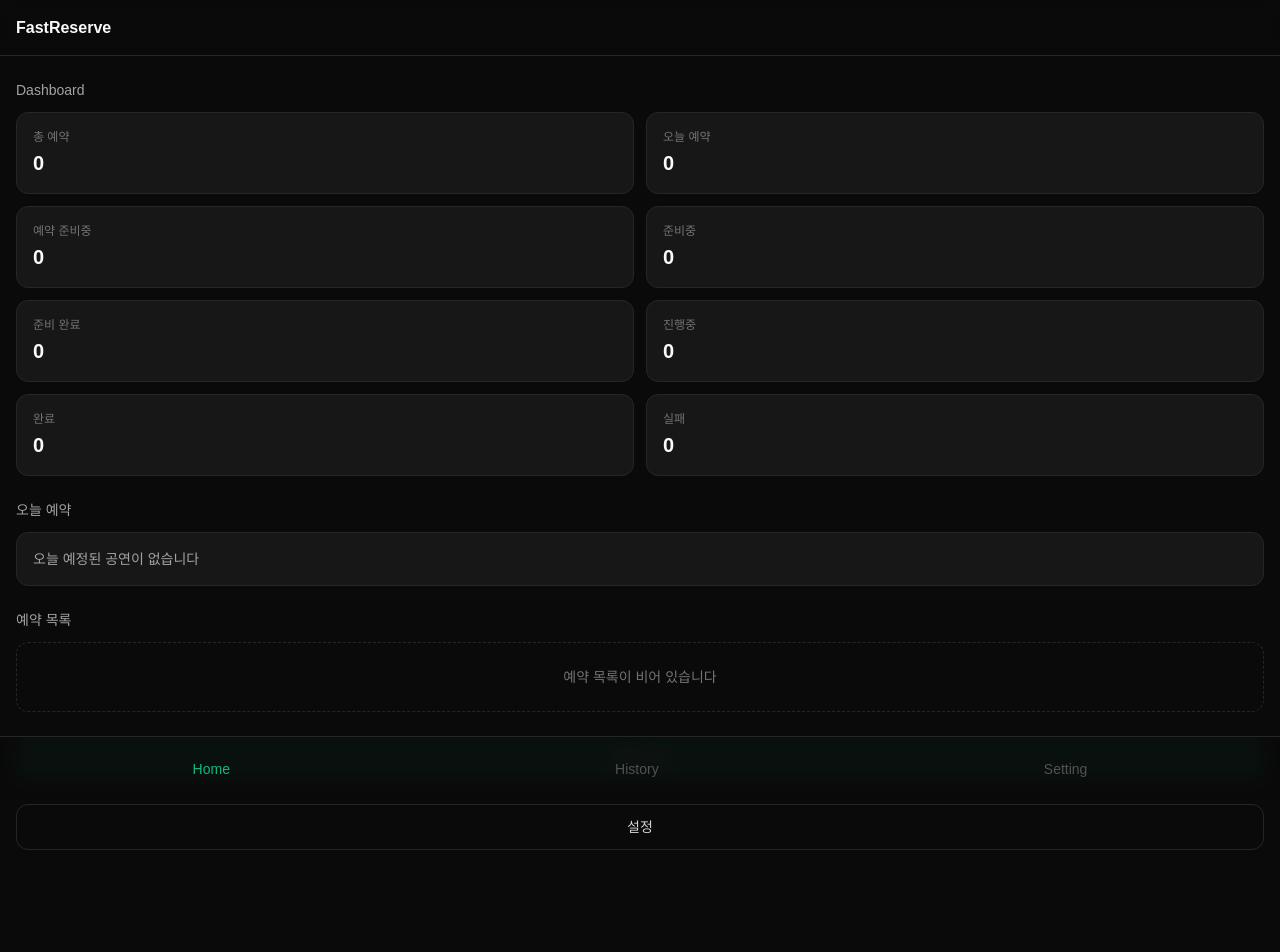
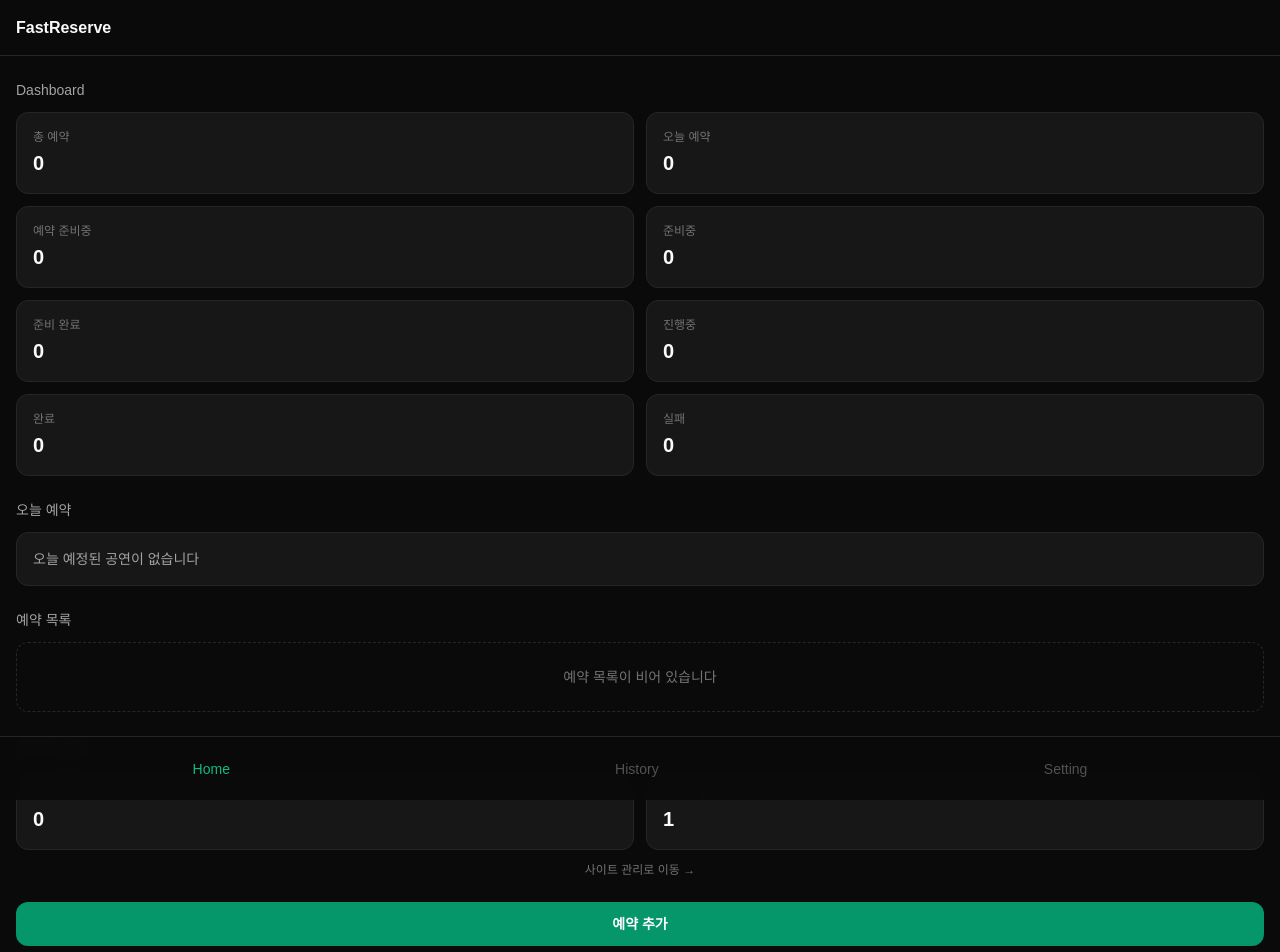
Before and after one commit to parkviewhappy-cmyk/fastreserve, a React (Vite) app: page / in a window 1280 px wide. Shown: the top 952 px of the page. Built offline with nearby package versions, Linux system fonts and the light colour scheme; a web font is replaced by a local one.

Commit message:
feat: integrate health check into home dashboard

```diff
--- a/src/pages/Home/Home.tsx
+++ b/src/pages/Home/Home.tsx
@@ -5,17 +5,20 @@ import ReservationCard from '@/components/common/ReservationCard'
 import SummaryCard from '@/components/common/SummaryCard'
 import { reservationManager } from '@/domain/reservation'
 import { readyEngine } from '@/domain/ready'
+import { healthCheckEngine } from '@/domain/healthCheck'
 
 /**
  * Home 화면.
  * Sprint 4 범위: 상단 Dashboard는 Ready Engine의 getDashboardSummary() 결과만 사용하며
  * Home에서 직접 통계를 계산하지 않는다. "오늘 예약"도 Ready Engine의
  * getTodayReservations()를 사용한다.
+ * Sprint 5 범위: 사이트 로그인 상태 요약은 Health Check Engine의 getReport() 결과만 사용한다.
  */
 function Home() {
   const reservations = reservationManager.list()
   const dashboard = readyEngine.getDashboardSummary()
   const todayReservations = readyEngine.getTodayReservations()
+  const health = healthCheckEngine.getReport()
 
   return (
     <div className="flex min-h-screen flex-col">
@@ -82,6 +85,23 @@ function Home() {
           )}
         </section>
 
+        {/* 사이트 상태 (Health Check Engine 결과) */}
+        <section>
+          <h2 className="mb-3 text-sm font-medium text-neutral-400">
+            사이트 상태
+          </h2>
+          <div className="grid grid-cols-2 gap-3">
+            <SummaryCard label="로그인 완료" value={health.loggedInSiteCount} />
+            <SummaryCard label="로그인 필요" value={health.loginRequiredSiteCount} />
+          </div>
+          <Link
+            to="/site"
+            className="mt-3 block text-center text-xs text-neutral-500 hover:text-neutral-300"
+          >
+            사이트 관리로 이동 →
+          </Link>
+        </section>
+
         {/* 예약 추가 */}
         <section>
           <Link
```
